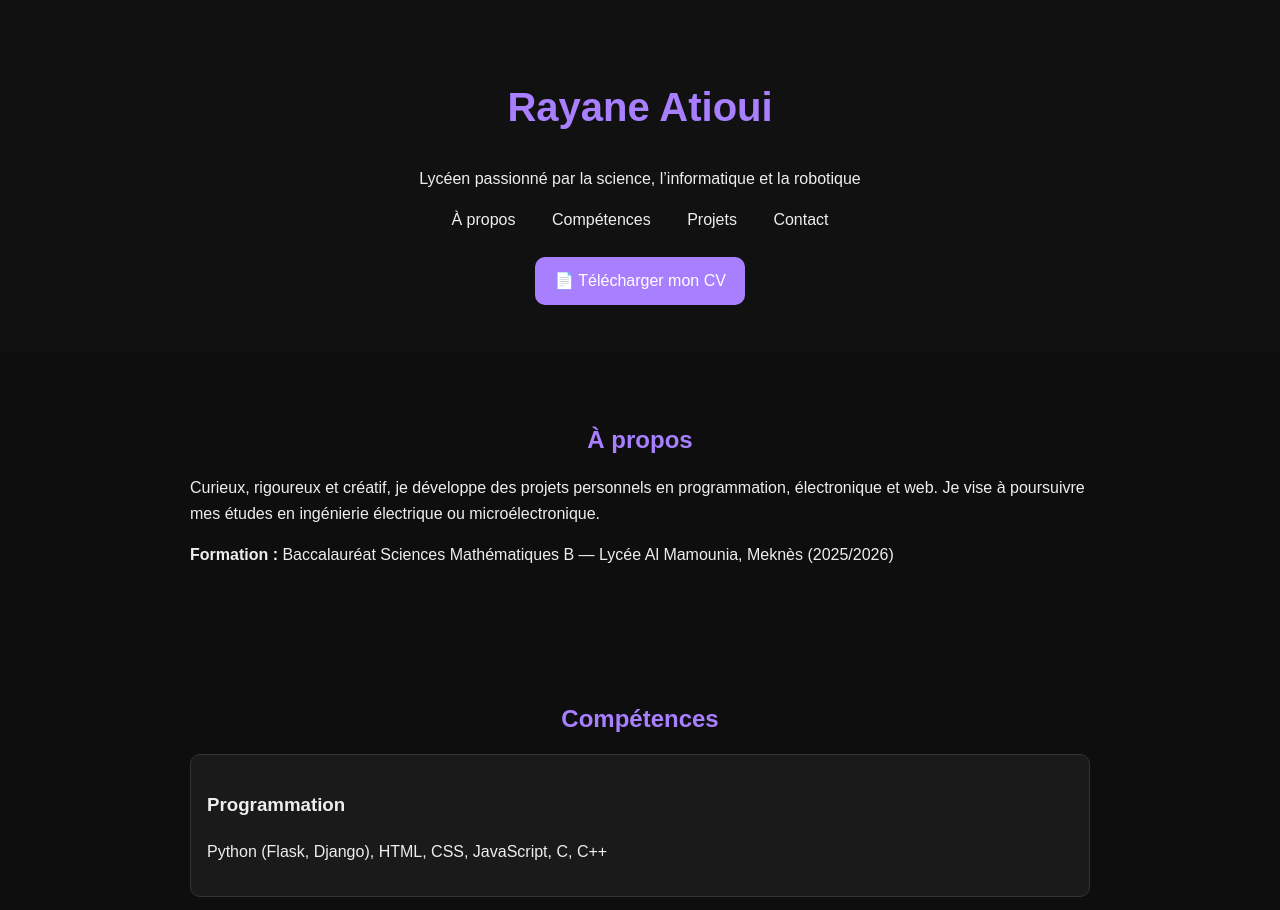
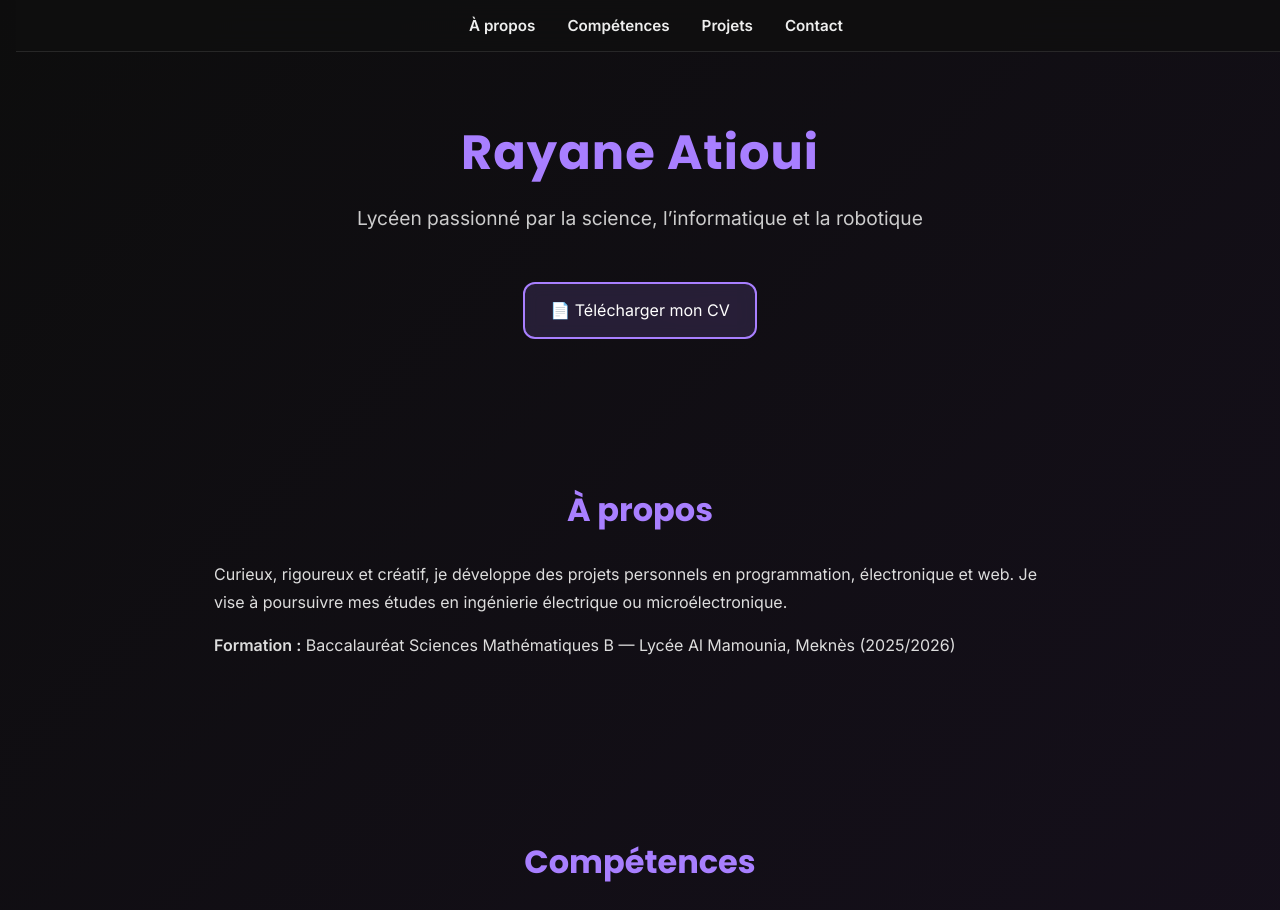
Before and after one commit to rayaneatioui/rayaneatioui.github.io, a plain HTML site: page index.html in a window 1280 px wide. Shown: the top 910 px of the page. Drawn offline with Linux system fonts and the light colour scheme.

Commit message:
Update style.css

```diff
--- a/style.css
+++ b/style.css
@@ -1,75 +1,165 @@
-body {
-  font-family: "Poppins", sans-serif;
-  background: #0e0e0e;
-  color: #eee;
+/* ---------- Général ---------- */
+@import url('https://fonts.googleapis.com/css2?family=Inter:wght@400;600&family=Poppins:wght@400;700&display=swap');
+
+* {
   margin: 0;
-  line-height: 1.6;
+  padding: 0;
+  box-sizing: border-box;
 }
 
+body {
+  font-family: "Inter", sans-serif;
+  background: linear-gradient(135deg, #0d0d0d 0%, #1b1126 100%);
+  color: #f0f0f0;
+  line-height: 1.7;
+  overflow-x: hidden;
+}
+
+/* ---------- Header ---------- */
 header {
   text-align: center;
-  padding: 3rem 1rem;
-  background: #111;
+  padding: 7rem 1rem 4rem;
+  position: relative;
 }
 
-h1 {
-  font-size: 2.5rem;
+header h1 {
+  font-size: 3rem;
   color: #a87fff;
+  font-family: "Poppins", sans-serif;
+  letter-spacing: 1px;
+  margin-bottom: 0.5rem;
+  animation: fadeDown 1.2s ease-out;
 }
 
+header p {
+  font-size: 1.2rem;
+  color: #ccc;
+  animation: fadeDown 1.6s ease-out;
+}
+
+.cv-button {
+  display: inline-block;
+  margin-top: 2rem;
+  padding: 0.8rem 1.6rem;
+  background: rgba(168, 127, 255, 0.15);
+  border: 2px solid #a87fff;
+  color: #fff;
+  text-decoration: none;
+  border-radius: 12px;
+  backdrop-filter: blur(8px);
+  transition: 0.3s;
+  animation: fadeUp 1.8s ease-out;
+}
+
+.cv-button:hover {
+  background: #a87fff;
+  color: #0d0d0d;
+  transform: translateY(-3px);
+}
+
+/* ---------- Navigation ---------- */
 nav {
-  margin-top: 1rem;
+  position: fixed;
+  top: 0;
+  width: 100%;
+  background: rgba(15, 15, 15, 0.8);
+  backdrop-filter: blur(12px);
+  padding: 0.8rem 0;
+  display: flex;
+  justify-content: center;
+  gap: 2rem;
+  z-index: 100;
+  border-bottom: 1px solid rgba(255, 255, 255, 0.1);
 }
 
 nav a {
-  margin: 0 1rem;
   color: #eee;
   text-decoration: none;
-  font-weight: 500;
+  font-weight: 600;
+  font-size: 0.95rem;
+  transition: 0.3s;
 }
 
 nav a:hover {
   color: #a87fff;
 }
 
-.cv-button {
-  display: inline-block;
-  margin-top: 1.5rem;
-  background: #a87fff;
-  color: white;
-  padding: 0.7rem 1.2rem;
-  border-radius: 10px;
-  text-decoration: none;
-  transition: 0.3s;
-}
-
-.cv-button:hover {
-  background: #c9aaff;
-}
-
+/* ---------- Sections ---------- */
 section {
-  padding: 3rem 1.5rem;
+  padding: 5rem 1.5rem;
   max-width: 900px;
   margin: auto;
 }
 
 h2 {
+  text-align: center;
   color: #a87fff;
-  text-align: center;
-  margin-bottom: 1rem;
+  font-size: 2rem;
+  margin-bottom: 1.5rem;
+  font-family: "Poppins", sans-serif;
 }
 
-.skill-group, .project {
-  background: #1a1a1a;
-  border-radius: 10px;
-  padding: 1rem;
-  margin: 1rem 0;
-  border: 1px solid #333;
+p {
+  margin-bottom: 1rem;
+  color: #ddd;
 }
 
+/* ---------- Cartes ---------- */
+.skill-group, .project {
+  background: rgba(255, 255, 255, 0.06);
+  border: 1px solid rgba(255, 255, 255, 0.08);
+  border-radius: 15px;
+  padding: 1.5rem;
+  margin: 1.2rem 0;
+  backdrop-filter: blur(12px);
+  transition: transform 0.3s, border 0.3s;
+}
+
+.skill-group:hover, .project:hover {
+  transform: translateY(-4px);
+  border-color: #a87fff;
+}
+
+/* ---------- Footer ---------- */
 footer {
   text-align: center;
-  padding: 1rem;
-  background: #111;
+  padding: 2rem;
   color: #aaa;
+  background: rgba(0, 0, 0, 0.5);
+  backdrop-filter: blur(6px);
+  border-top: 1px solid rgba(255, 255, 255, 0.08);
 }
+
+/* ---------- Animations ---------- */
+@keyframes fadeUp {
+  from {
+    opacity: 0;
+    transform: translateY(20px);
+  }
+  to {
+    opacity: 1;
+    transform: translateY(0);
+  }
+}
+
+@keyframes fadeDown {
+  from {
+    opacity: 0;
+    transform: translateY(-20px);
+  }
+  to {
+    opacity: 1;
+    transform: translateY(0);
+  }
+}
+
+/* ---------- Responsive ---------- */
+@media (max-width: 700px) {
+  header h1 {
+    font-size: 2.2rem;
+  }
+  nav {
+    gap: 1rem;
+    font-size: 0.9rem;
+  }
+}
```
